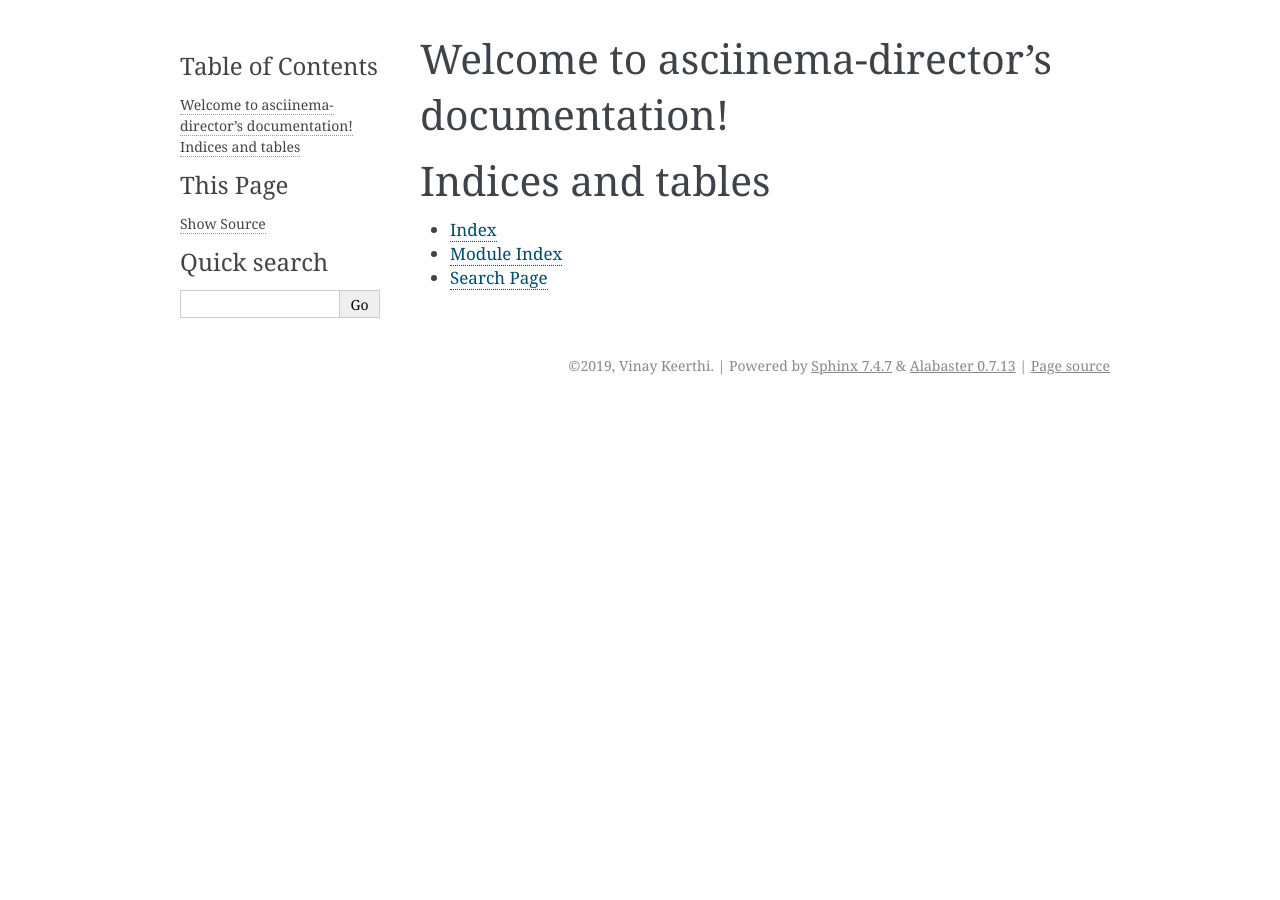
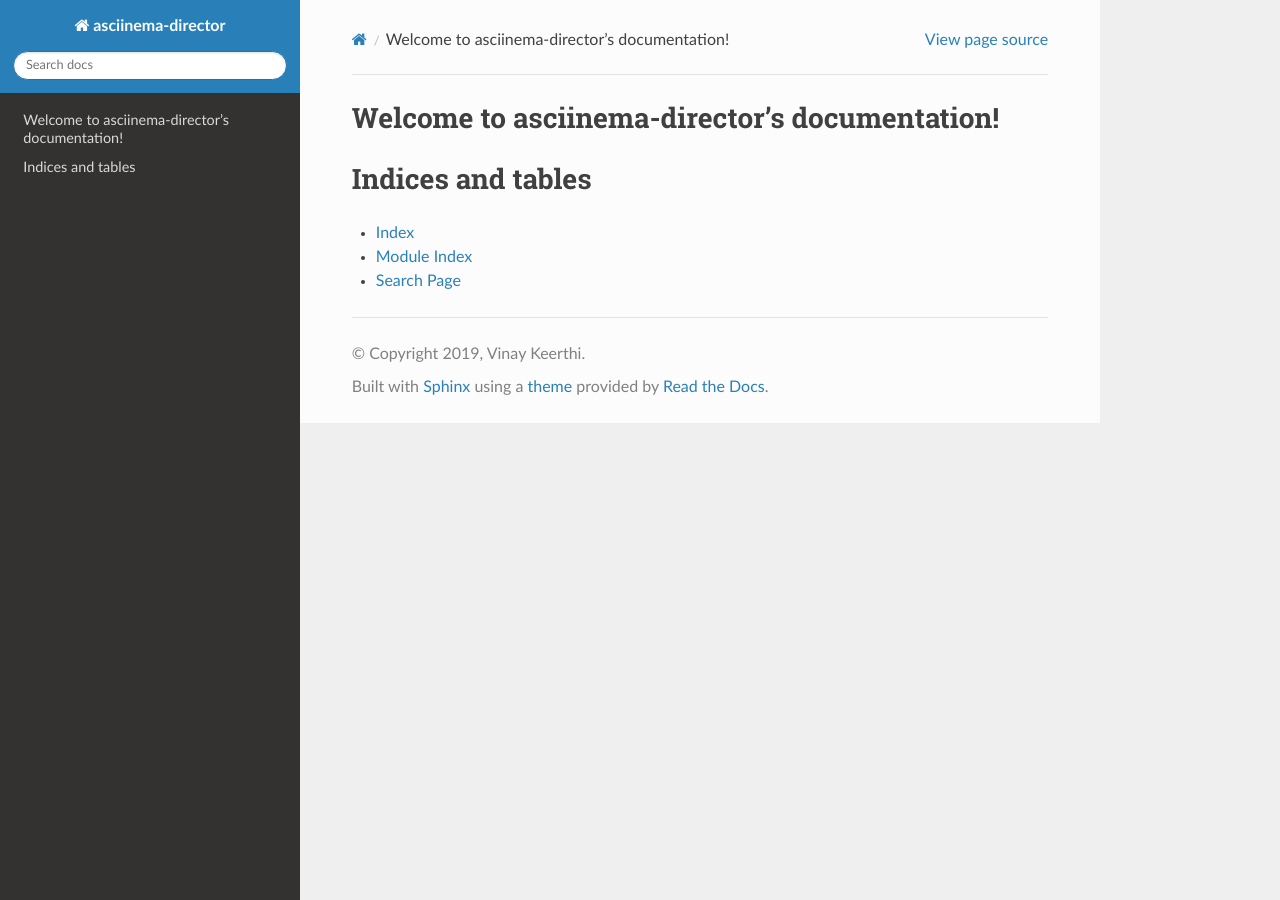
Before and after one commit to stonecharioteer/asciinema-director, a Sphinx documentation site: the page built from docs/source/index.rst, in a window 1280 px wide. Built offline with Sphinx 7.4.7 and the Read the Docs theme 2.0.0, drawn with Linux system fonts in a browser that asks for light colours.

Commit message:
change theme and enable required extensions

```diff
--- a/docs/source/conf.py
+++ b/docs/source/conf.py
@@ -31,7 +31,10 @@ release = '0.1.0'
 # extensions coming with Sphinx (named 'sphinx.ext.*') or your custom
 # ones.
 extensions = [
+    "sphinx.ext.autodoc",
+    "sphinx.ext.viewcode"
 ]
+
 
 # Add any paths that contain templates here, relative to this directory.
 templates_path = ['_templates']
@@ -47,7 +50,7 @@ exclude_patterns = []
 # The theme to use for HTML and HTML Help pages.  See the documentation for
 # a list of builtin themes.
 #
-html_theme = 'alabaster'
+html_theme = 'sphinx_rtd_theme'
 
 # Add any paths that contain custom static files (such as style sheets) here,
 # relative to this directory. They are copied after the builtin static files,
```
